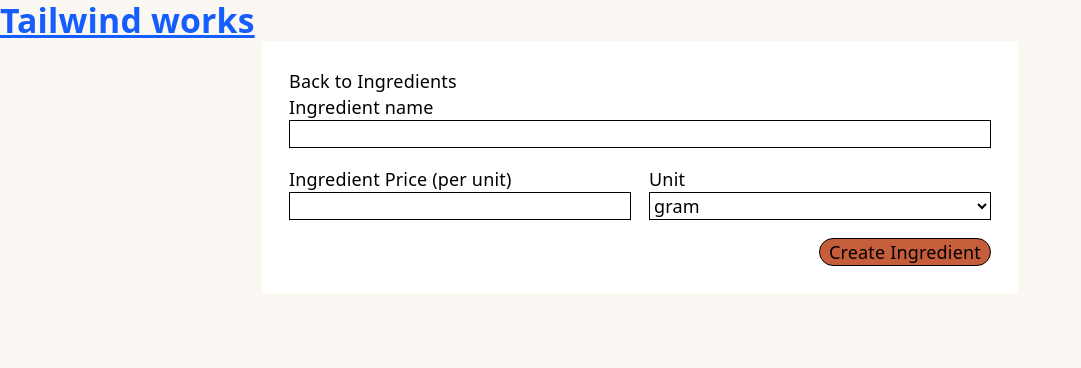
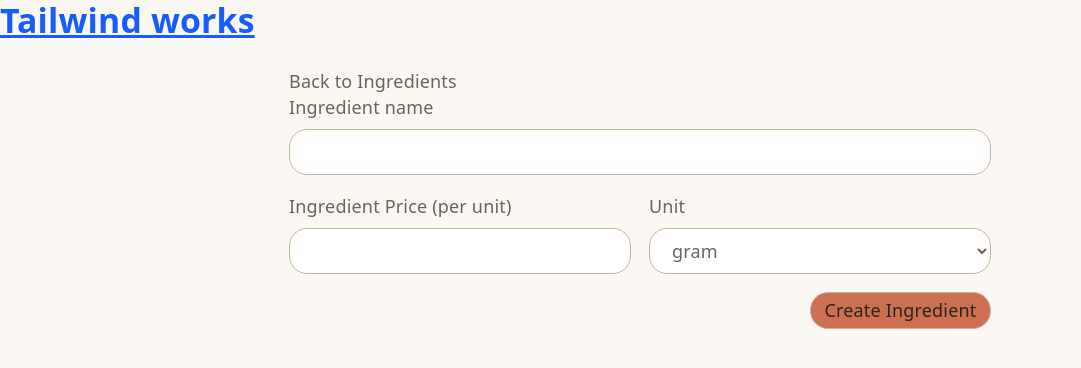
Before and after one commit to JackTorcy/baking-management-system, a React (Vite) app in the folder frontend/: page /ingredients/new in a window 1280 px wide. Shown: the top 368 px of the page, without its empty margins (0-1081 px from the left). Built offline with nearby package versions, Linux system fonts and the light colour scheme.

Commit message:
Added loading screens, formatting

```diff
--- a/frontend/src/Ingredients/IngredientDetails.tsx
+++ b/frontend/src/Ingredients/IngredientDetails.tsx
@@ -4,13 +4,17 @@ import {
     type ExistingIngredient,
     type IngredientUnit,
     type NewIngredient,
-} from "../Types/Ingredient";
+} from "../types/Ingredient";
 import { useEffect, useState } from "react";
+import LoadingSpinner from "../components/ui/LoadingSpinner";
 
 function IngredientDetails() {
     const { id } = useParams();
     const navigate = useNavigate();
     const isEditing = id !== undefined;
+    const buttonLabel = isEditing ? "Update Ingredient" : "Create Ingredient";
+    const [loading, setLoading] = useState(false);
+    const [submitting, setSubmitting] = useState(false);
     const [loadFailed, setLoadFailed] = useState(false);
     const [ingredient, setIngredient] = useState<NewIngredient>({
         name: "",
@@ -30,12 +34,15 @@ function IngredientDetails() {
             newErrors.price = "Price is required";
         } else if (
             isNaN(Number(ingredient.price)) ||
-            Number(ingredient.price) <= 0
+            ingredient.price.endsWith(".")
         ) {
-            newErrors.price = "Price must be a number greater than 0";
-        }
-
-        if (ingredient.price && !/^\d*\.?\d{0,8}$/.test(ingredient.price)) {
+            newErrors.price = "Price must be a number";
+        } else if (Number(ingredient.price) <= 0) {
+            newErrors.price = "Price must be greater than 0";
+        } else if (
+            ingredient.price &&
+            !/^\d*\.?\d{0,8}$/.test(ingredient.price)
+        ) {
             newErrors.price = "Price must not have more than 8 decimal places";
         }
 
@@ -47,6 +54,8 @@ function IngredientDetails() {
         if (!isEditing) return;
 
         const loadIngredient = async () => {
+            setLoading(true);
+
             const res = await fetch(
                 `${import.meta.env.VITE_API_URL}/ingredients/${id}`,
             );
@@ -62,6 +71,8 @@ function IngredientDetails() {
                 setLoadFailed(true);
                 console.error("load failed: ", res.status);
             }
+
+            setLoading(false);
         };
 
         loadIngredient();
@@ -69,6 +80,8 @@ function IngredientDetails() {
 
     const handleSubmit = async () => {
         if (!validate()) return;
+
+        setSubmitting(true);
 
         let res;
 
@@ -98,26 +111,33 @@ function IngredientDetails() {
                 res.status,
             );
         }
+
+        setSubmitting(false);
     };
 
     if (isEditing && loadFailed) return <div>Failed to load data</div>;
 
+    if (loading)
         return (
-        <div className="max-w-2xl mx-auto p-6 bg-surface">
+            <div className="flex min-h-screen justify-center items-center">
+                <LoadingSpinner className="h-12 w-12 border-4 text-primary" />
+            </div>
+        );
+
+    return (
+        <>
+            <div className="max-w-2xl mx-auto p-6">
                 <Link to="/ingredients">Back to Ingredients</Link>
 
-            {/* <button type="button" onClick={() => createIngredient}>
-                Create
-            </button> */}
                 <div className="grid grid-cols-1 mb-4">
                     <div>
-                    <label htmlFor="ingredientName" className="block">
+                        <label htmlFor="ingredientName" className="block mb-2">
                             Ingredient name
                         </label>
                         <input
                             id="ingredientName"
                             type="text"
-                        className="border w-full"
+                            className="border border-border bg-surface w-full rounded-2xl py-2 px-4"
                             value={ingredient.name}
                             onChange={(e) =>
                                 setIngredient((prev) => ({
@@ -135,13 +155,13 @@ function IngredientDetails() {
                 </div>
                 <div className="grid grid-cols-2 gap-4 mb-4">
                     <div>
-                    <label htmlFor="ingredientPrice" className="block">
+                        <label htmlFor="ingredientPrice" className="block mb-2">
                             Ingredient Price (per unit)
                         </label>
                         <input
                             id="ingredientPrice"
                             type="text"
-                        className="border w-full"
+                            className="border border-border bg-surface w-full rounded-2xl py-2 px-4"
                             value={ingredient.price}
                             onChange={(e) =>
                                 setIngredient((prev) => ({
@@ -157,10 +177,10 @@ function IngredientDetails() {
                         )}
                     </div>
                     <div>
-                    <label className="block">Unit</label>
+                        <label className="block mb-2">Unit</label>
                         <select
                             value={ingredient.ingredientUnit}
-                        className="border w-full"
+                            className="border border-border bg-surface w-full rounded-2xl py-2 px-4"
                             onChange={(e) =>
                                 setIngredient((prev) => ({
                                     ...prev,
@@ -180,13 +200,19 @@ function IngredientDetails() {
                 <div className="flex justify-end">
                     <button
                         type="button"
-                    className="border rounded-2xl px-2 bg-primary hover:bg-primary-dark"
+                        disabled={submitting}
+                        className="border flex min-w-40 min-h-8 items-center justify-center border-border text-header rounded-2xl py-1 px-3 bg-primary hover:bg-primary-dark"
                         onClick={() => handleSubmit()}
                     >
-                    {isEditing ? "Update Ingredient" : "Create Ingredient"}
+                        {submitting ? (
+                            <LoadingSpinner className="w-4 h-4" />
+                        ) : (
+                            buttonLabel
+                        )}
                     </button>
                 </div>
             </div>
+        </>
     );
 }
 
--- a/frontend/src/Ingredients/IngredientsList.tsx
+++ b/frontend/src/Ingredients/IngredientsList.tsx
@@ -2,7 +2,7 @@ import { useEffect, useState } from "react";
 import { Pencil, Trash } from "lucide-react";
 import { Link, useNavigate } from "react-router-dom";
 
-import type { ExistingIngredient } from "../Types/Ingredient";
+import type { ExistingIngredient } from "../types/Ingredient";
 
 function IngredientsList() {
     const [ingredients, setIngredients] = useState<ExistingIngredient[]>([]);
--- /dev/null
+++ b/frontend/src/components/ui/LoadingSpinner.tsx
@@ -0,0 +1,9 @@
+function LoadingSpinner({ className = "" }: { className?: string }) {
+    return (
+        <div
+            className={`animate-spin rounded-full border-2 border-current border-t-transparent border-b-transparent ${className}`}
+        />
+    );
+}
+
+export default LoadingSpinner;
--- a/frontend/src/index.css
+++ b/frontend/src/index.css
@@ -1,15 +1,14 @@
 @import "tailwindcss";
 
 @theme {
-    --color-primary: #c65d3b; /* Main buttons, links, active status, brand */
-    --color-primary-dark: #a54a2e; /* Hover/pressed state of primary */
-
-    --color-secondary: #7a9471; /* Highlights, tags, small pops, add actions */
+    --color-primary: #cd7051; /* #c65d3b; Main buttons, links, active status, brand */
+    --color-primary-dark: #bf5636; /* #a54a2e; Hover/pressed state of primary */
+    --color-secondary: #bf5636; /* Highlights, tags, small pops, add actions */
     --color-secondary-dark: #84cc16; /* secondary hover/pressed */
 
     --color-background: #fbf7f2; /* Page background - off white */
     --color-surface: #ffffff; /* Cards, table rows, raised areas */
-    --color-border: #eae0d8; /* light-grey dividers */
+    --color-border: #c4b4a4; /* light-grey dividers */
 
     --color-header: #2b2422; /* Near-black for header text */
     --color-body: #6e635c; /* warm grey for body text */
@@ -27,6 +26,7 @@
     font-synthesis: none;
     text-rendering: optimizeLegibility;
     background-color: var(--color-background);
+    color: var(--color-body);
     -webkit-font-smoothing: antialiased;
     -moz-osx-font-smoothing: grayscale;
 
```
Also changed, not shown: frontend/src/App.tsx (+7 -4 lines). Lines whose indentation alone changed are shown as unchanged.
